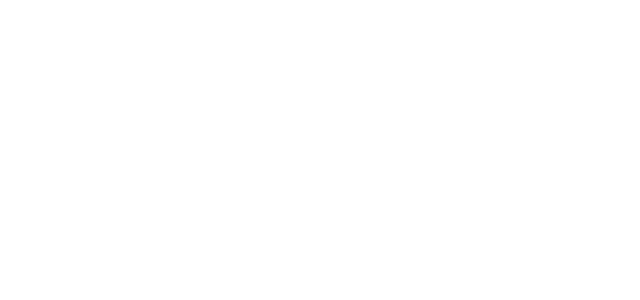
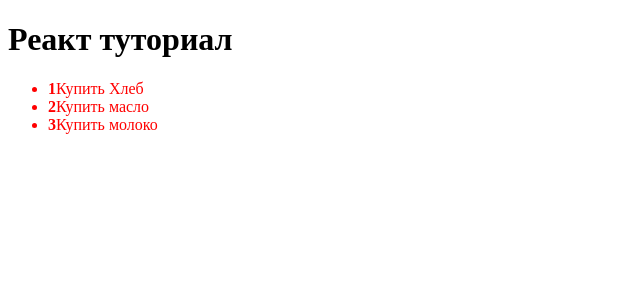
Before and after one commit to Jaonja/Breaking-Bad, a React (Create React App) app in the folder my-app/: page / in a window 1280 px wide. Shown: the top 300 px of the page, without its empty margins (0-640 px from the left). Built offline with nearby package versions, Linux system fonts and the light colour scheme.

Commit message:
trying version

```diff
--- a/my-app/components/molecules/styles.module.scss
+++ /dev/null
@@ -1 +0,0 @@
-@import "/my-app/assets/styles/styles.scss";
--- a/my-app/package.json
+++ b/my-app/package.json
@@ -6,6 +6,7 @@
     "@testing-library/jest-dom": "^5.16.1",
     "@testing-library/react": "^11.2.7",
     "@testing-library/user-event": "^12.8.3",
+    "node-sass": "^7.0.0",
     "react": "^17.0.2",
     "react-dom": "^17.0.2",
     "react-scripts": "4.0.3",
@@ -34,5 +35,8 @@
       "last 1 firefox version",
       "last 1 safari version"
     ]
+  },
+  "devDependencies": {
+    "sass": "^1.45.0"
   }
 }
--- a/my-app/src/App.js
+++ b/my-app/src/App.js
@@ -1,10 +1,16 @@
-import React from 'react'
+import React from "react";
+import Card from './components/molecules/Card.js'
 
 function App() {
-  return (
-    <div className="App">
-    </div>
-  );
+	const todos = [
+		{id: 1, completed: false, titles: 'Купить Хлеб' },
+		{id: 1, completed: false, titles: 'Купить масло' },
+		{id: 1,  completed: false, titles: 'Купить молоко'},
+	]
+	return <div className="app">
+		<h1>Реакт туториал</h1>
+		<Card todos={todos}/>
+	</div>;
 }
 
 export default App;
--- /dev/null
+++ b/my-app/src/components/atoms/CardItem.js
@@ -0,0 +1,11 @@
+import React from "react";
+import styles from "./styles.module.scss";
+
+export default function CardItem({ todo, index }) {
+  return (
+    <li className={styles.active}>
+      <strong>{index + 1}</strong>
+      {todo.titles}
+    </li>
+  );
+}
--- /dev/null
+++ b/my-app/src/components/atoms/styles.module.scss
@@ -0,0 +1,6 @@
+@import "../../assets/styles/styles.scss";
+
+.active {
+  color: red;
+  width: 200px;
+}
--- /dev/null
+++ b/my-app/src/components/molecules/Card.js
@@ -0,0 +1,15 @@
+import React from "react";
+import CardItem from "../atoms/CardItem";
+
+
+
+function Card(props) {
+  return (
+    <ul>
+      {props.todos.map((todo,index) => {
+        return <CardItem todo={todo} key={todo.id} index={index} />;
+      })}
+    </ul>
+  );
+}
+export default Card
--- /dev/null
+++ b/my-app/src/components/molecules/styles.module.css
@@ -0,0 +1 @@
+@import "../../assets/styles/styles.scss";
--- a/my-app/src/index.js
+++ b/my-app/src/index.js
@@ -3,7 +3,8 @@
 import App from './App';
 
 
+
 ReactDOM.render(
-    <App />,
+	<App/>,
   document.getElementById('root')
 );
```
Also changed, not shown: my-app/components/molecules/index.js (deleted), my-app/src/assets/styles/color.scss (added), my-app/src/assets/styles/fonts.scss (added), my-app/src/assets/styles/styles.scss (renamed from my-app/assets/styles/styles.scss), 2 other files (tests, documents, lock files or other folders).
